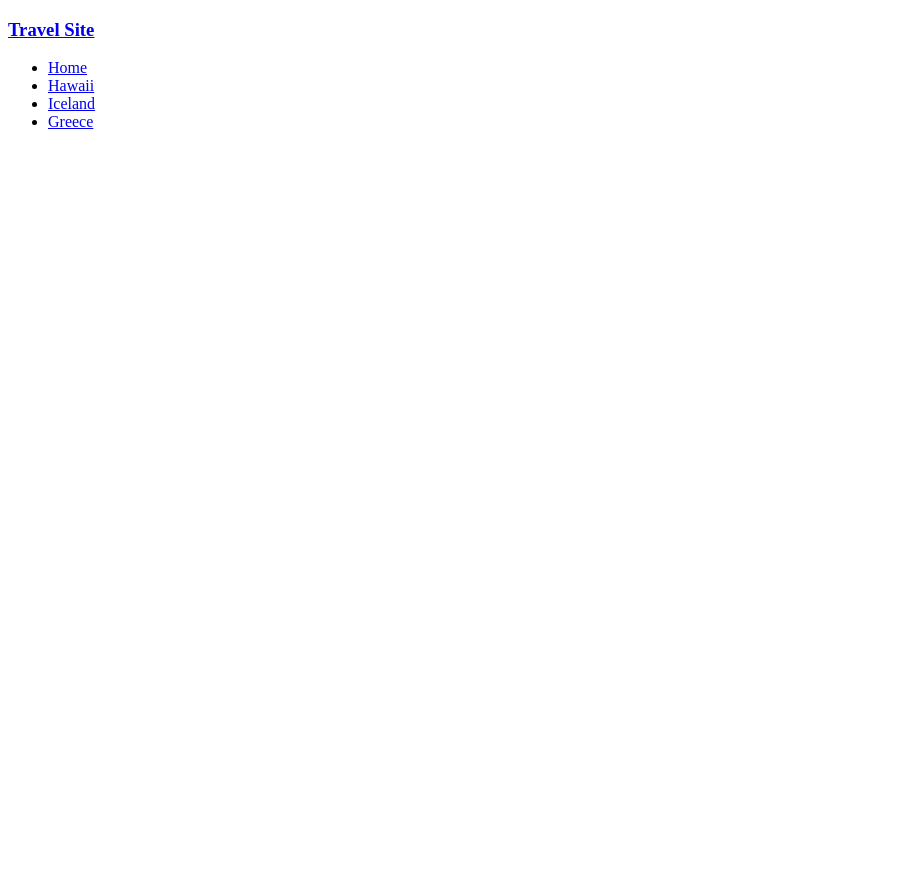
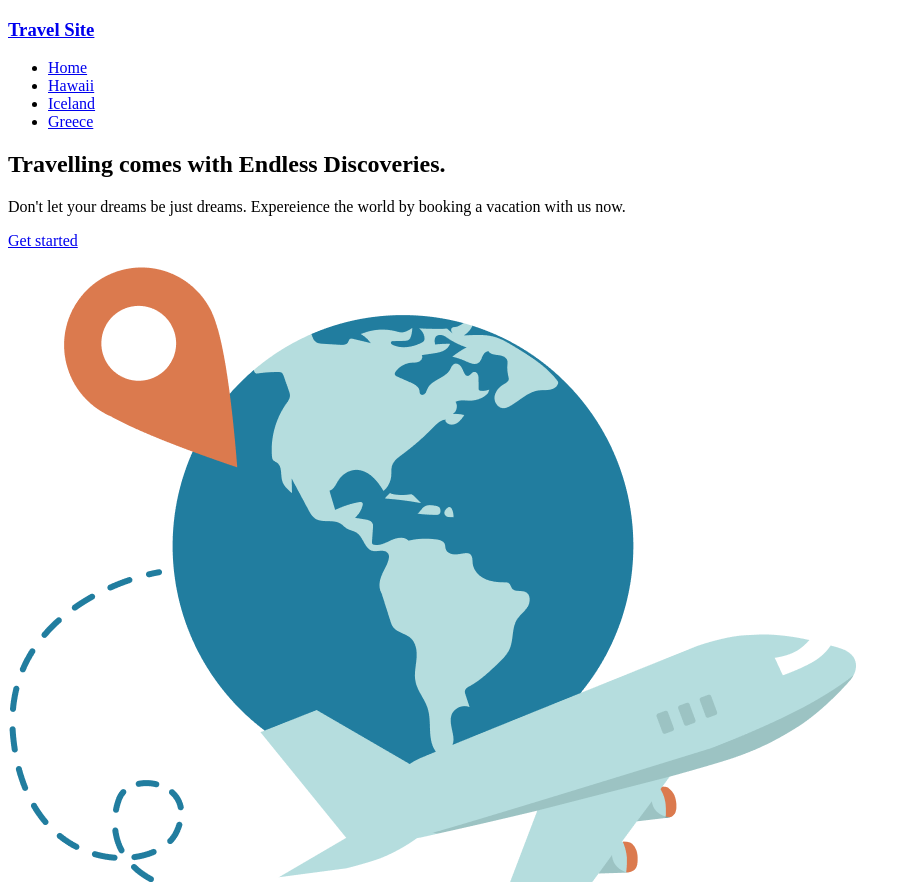
Before and after one commit to Justin-Luangrath/justin-luangrath-travelsite, a plain HTML site: page justin-lungrath-travelsite/index.html in a window 1280 px wide. Shown: the top 882 px of the page, without its empty margins (0-911 px from the left). Before the commit the page ends 800 px from the top, so only its background shows below. Drawn offline with Linux system fonts and the light colour scheme.

Commit message:
added hero section

```diff
--- a/justin-lungrath-travelsite/index.html
+++ b/justin-lungrath-travelsite/index.html
@@ -28,5 +28,24 @@
         </nav>
       </section>
     </header>
+       <!-- hero -->
+           <section>
+      <section>
+        <div>
+          <h2>Travelling comes with Endless Discoveries.</h2>
+          <p>
+            Don't let your dreams be just dreams. Expereience the world by
+            booking a vacation with us now.
+          </p>
+          <a href="./pages/contacts.html">Get started</a>
+        </div>
+        <div>
+          <img
+            src="./assets/Images/hero.png"
+            alt="airplane flying around the world"
+          />
+        </div>
+      </section>
+    </section>
 </body>
 </html>
```
